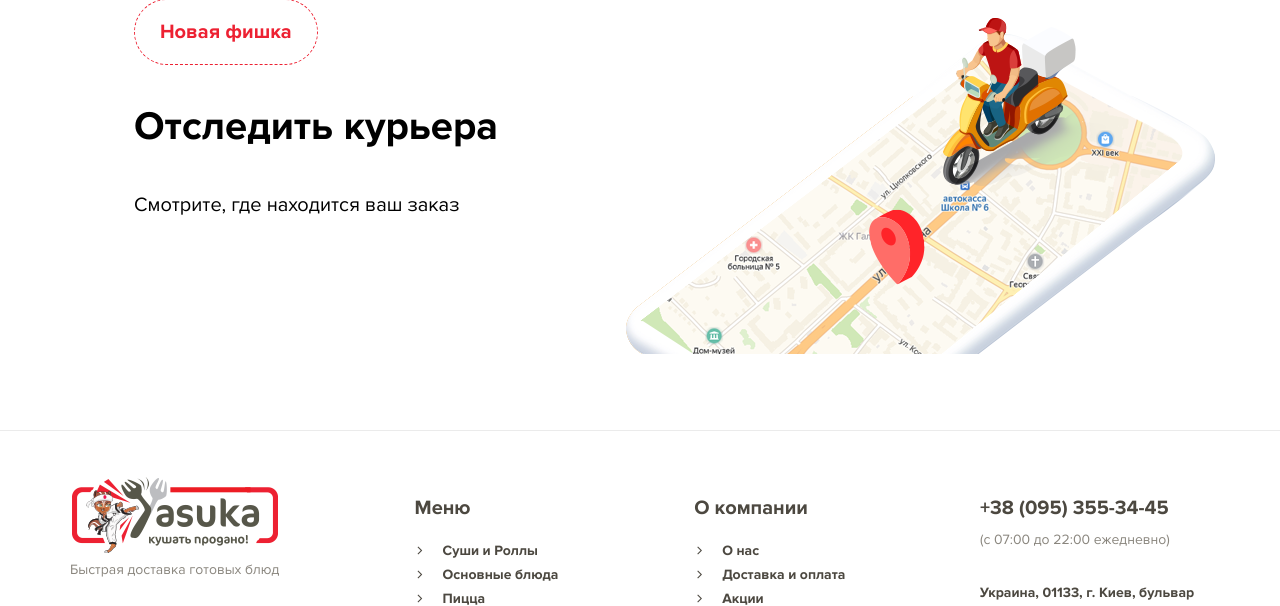
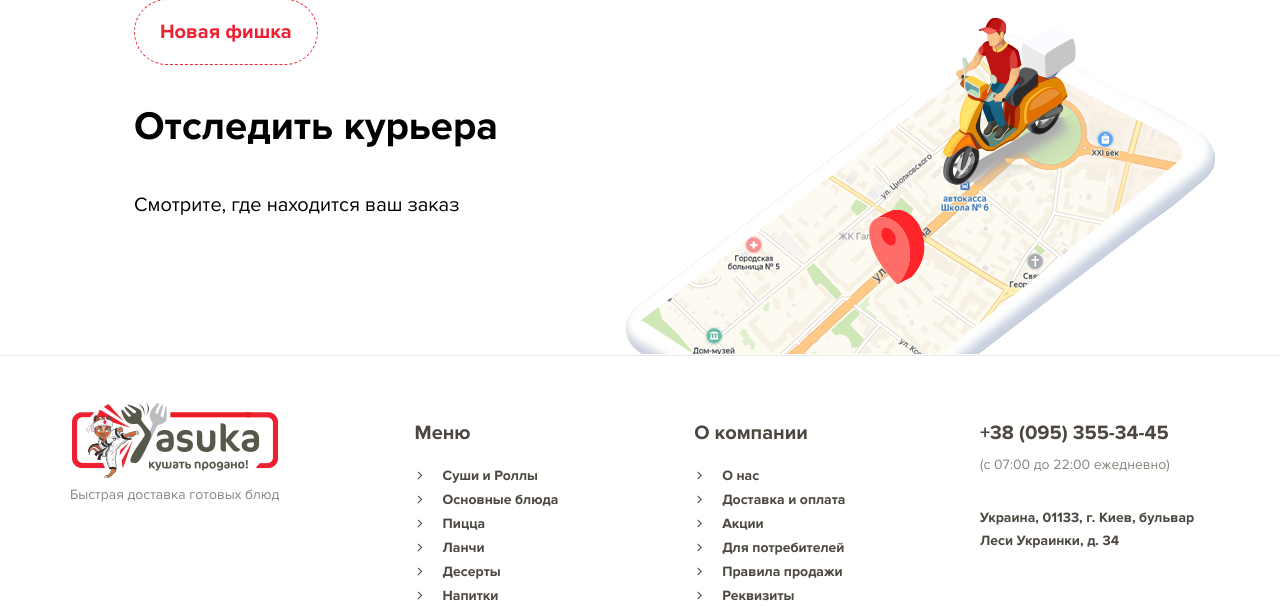
Before and after one commit to antonredko/Yasuka-Shop, a PHP site: page /pages/main.php in a window 1280 px wide. Shown: the part 3068-3674 px from the top of the page. Run offline with PHP 8.4, Linux system fonts and the light colour scheme.

Commit message:
delete margin of delivery on main page

```diff
--- a/css/main.css
+++ b/css/main.css
@@ -310,7 +310,7 @@ header>div:last-child{
 .deliv>p:first-child{
     margin-bottom: 45px;
 }
-.deliv>p:last-child, .deliv+div{
+.deliv>p:last-child{
     margin-bottom: 75px;
 }
 .deliv+div>div{
```
